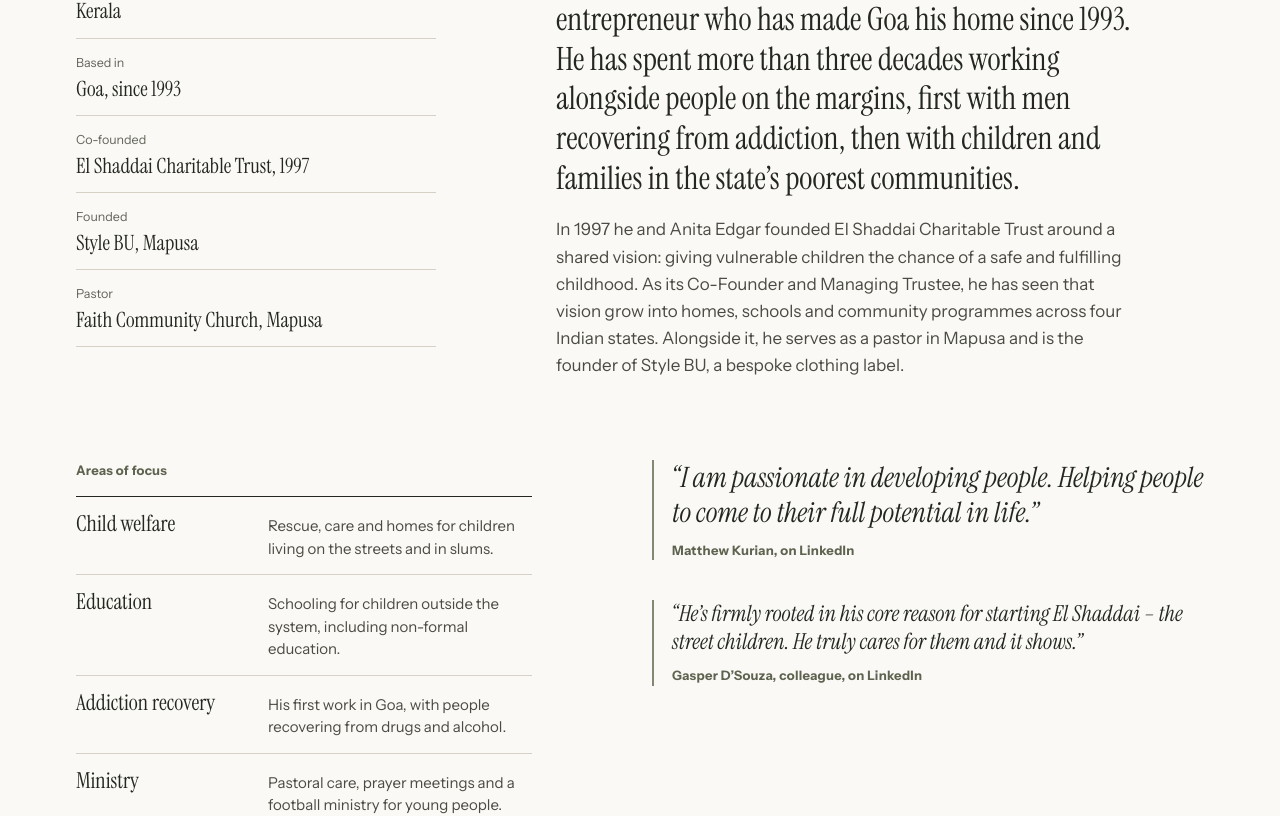
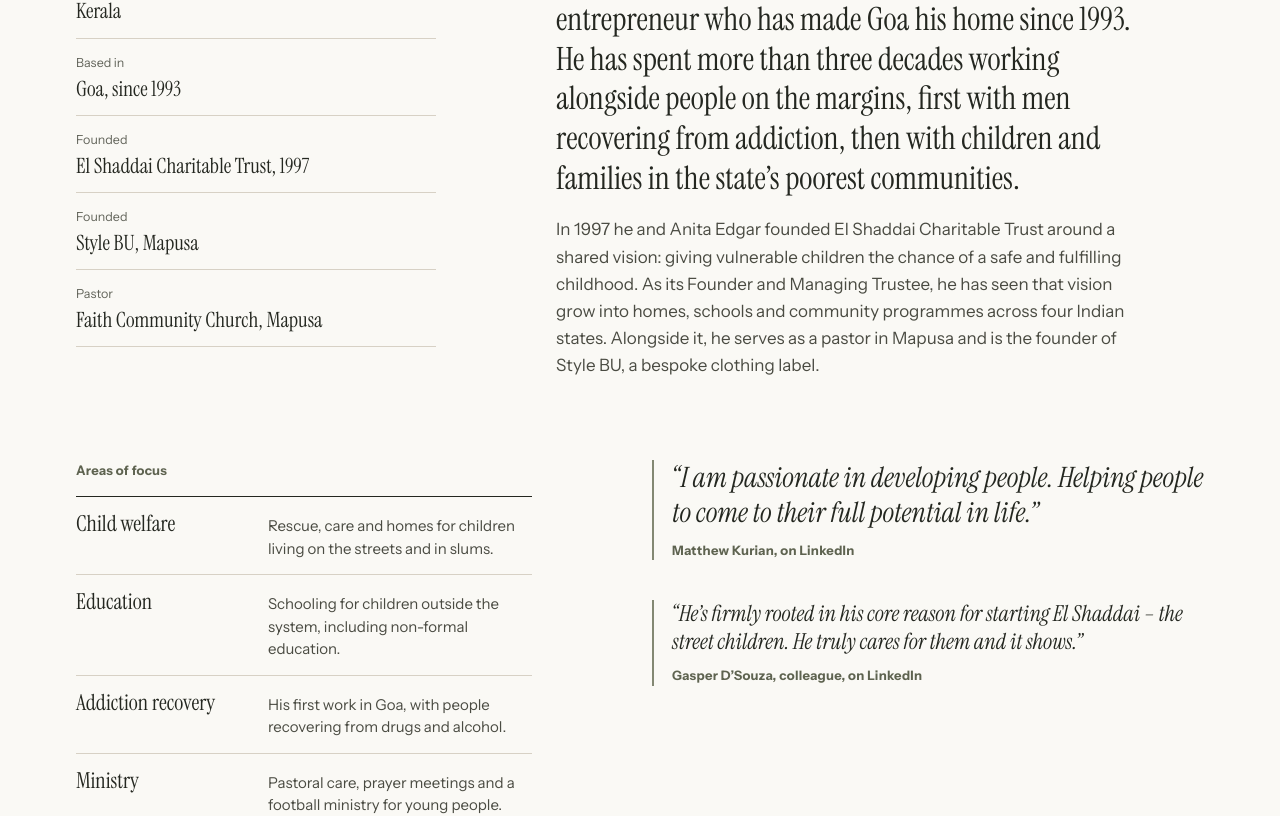
Before and after one commit to Adityakalgutkar/matthew-personal, a React (Vite) app in the folder matthew-kurian/: page / in a window 1280 px wide. Shown: the part 1350-2166 px from the top of the page. Built offline with nearby package versions, Linux system fonts and the light colour scheme.

Commit message:
Show Matthew as Founder of El Shaddai
Co-Authored-By: Claude Opus 5.5 <noreply@anthropic.com>
Claude-Session: https://claude.ai/code/session_01CsLay6y6GbRVhNFfYH3jkW

```diff
--- a/matthew-kurian/index.html
+++ b/matthew-kurian/index.html
@@ -16,7 +16,7 @@
   <body>
     <div id="root"></div>
     <noscript>
-      <p style="font-family:Georgia,serif;padding:2rem;max-width:32rem">Matthew Kurian — Co-Founder, El Shaddai Charitable Trust, Goa, India. <a href="/matthew-kurian.vcf">Save contact</a> · <a href="https://childrescue.net/">childrescue.net</a></p>
+      <p style="font-family:Georgia,serif;padding:2rem;max-width:32rem">Matthew Kurian — Founder, El Shaddai Charitable Trust, Goa, India. <a href="/matthew-kurian.vcf">Save contact</a> · <a href="https://childrescue.net/">childrescue.net</a></p>
     </noscript>
     <script type="module" src="/src/main.jsx"></script>
   </body>
--- a/matthew-kurian/src/data/profile.js
+++ b/matthew-kurian/src/data/profile.js
@@ -20,10 +20,11 @@ export const profile = {
   fullName: 'Matthew Kurian',
   monogram: 'MK',
 
-  // Published by El Shaddai as "Co-founder and Managing Trustee".
-  // "Co-Founder" is shown by default. Set showSecondaryTitle to true
+  // El Shaddai's trustees page says "Co-founder and Managing Trustee";
+  // shown as "Founder" at the developer's request (7 Nov 2026).
+  // "Founder" is shown by default. Set showSecondaryTitle to true
   // once Matthew confirms he would like "Managing Trustee" shown too.
-  designation: 'Co-Founder',
+  designation: 'Founder',
   secondaryTitle: 'Managing Trustee',
   showSecondaryTitle: false,
 
@@ -48,12 +49,12 @@ export const profile = {
   // Corporate Affairs director record (DIN 02209241).
   introduction: [
     'Matthew Kurian is a social worker, pastor and entrepreneur who has made Goa his home since 1993. He has spent more than three decades working alongside people on the margins, first with men recovering from addiction, then with children and families in the state’s poorest communities.',
-    'In 1997 he and Anita Edgar founded El Shaddai Charitable Trust around a shared vision: giving vulnerable children the chance of a safe and fulfilling childhood. As its Co-Founder and Managing Trustee, he has seen that vision grow into homes, schools and community programmes across four Indian states. Alongside it, he serves as a pastor in Mapusa and is the founder of Style BU, a bespoke clothing label.',
+    'In 1997 he and Anita Edgar founded El Shaddai Charitable Trust around a shared vision: giving vulnerable children the chance of a safe and fulfilling childhood. As its Founder and Managing Trustee, he has seen that vision grow into homes, schools and community programmes across four Indian states. Alongside it, he serves as a pastor in Mapusa and is the founder of Style BU, a bespoke clothing label.',
   ],
   facts: [
     { label: 'From', value: 'Kerala' },
     { label: 'Based in', value: 'Goa, since 1993' },
-    { label: 'Co-founded', value: 'El Shaddai Charitable Trust, 1997' },
+    { label: 'Founded', value: 'El Shaddai Charitable Trust, 1997' },
     { label: 'Founded', value: 'Style BU, Mapusa' },
     { label: 'Pastor', value: 'Faith Community Church, Mapusa' },
   ],
@@ -146,7 +147,7 @@ export const profile = {
       title: 'Leadership & ministry',
       period: '1997 onwards',
       body: [
-        'As Co-Founder and Managing Trustee, Matthew has helped steer El Shaddai from a single small home in Goa to work across Kerala, Karnataka and Tamil Nadu, supported by partner offices that opened in the United Kingdom in 2009 and Germany in 2010. He has travelled across India and overseas to speak for child welfare, and has championed non-formal education as a way to reach children that ordinary schooling leaves behind.',
+        'As Founder and Managing Trustee, Matthew has helped steer El Shaddai from a single small home in Goa to work across Kerala, Karnataka and Tamil Nadu, supported by partner offices that opened in the United Kingdom in 2009 and Germany in 2010. He has travelled across India and overseas to speak for child welfare, and has championed non-formal education as a way to reach children that ordinary schooling leaves behind.',
         'In 1999 he and Anita also set up El Shaddai Charitable Trust in the United Kingdom, a registered charity created solely to support the work in Goa. Closer to home, El Shaddai runs the annual Goa Marathon to promote fitness and raise funds for its children’s programmes; Matthew flagged off the 2025 race at Miramar.',
         'He is also a pastor. Known to many simply as Pastor Matthew, he is listed first among the pastors of Faith Community Church in Mapusa and has led the church’s Sunday prayer meetings in Calangute. Working with the UK charity Coaching For Christ, he helped train local coaches so the church could run a football ministry for children in the area. One young man who grew up in El Shaddai’s care, from kindergarten to Class 10, has described Pastor Matthew and Anita as the parents he looked up to.',
       ],
@@ -199,7 +200,7 @@ export const profile = {
       title: 'Present day',
       period: 'Today',
       body: [
-        'Nearly three decades after founding El Shaddai, Matthew remains its Co-Founder and Managing Trustee, working from the Trust’s base in Assagao, North Goa. He continues to serve as a pastor at Faith Community Church in Mapusa, runs Style BU, and is a director of hospitality businesses in Goa.',
+        'Nearly three decades after founding El Shaddai, Matthew remains its Founder and Managing Trustee, working from the Trust’s base in Assagao, North Goa. He continues to serve as a pastor at Faith Community Church in Mapusa, runs Style BU, and is a director of hospitality businesses in Goa.',
         'Goa, the place he came to in 1993 to help others rebuild their lives, has been his home ever since.',
       ],
       media: [
```
Also changed, not shown: 1 other file (tests, documents, lock files or other folders).
